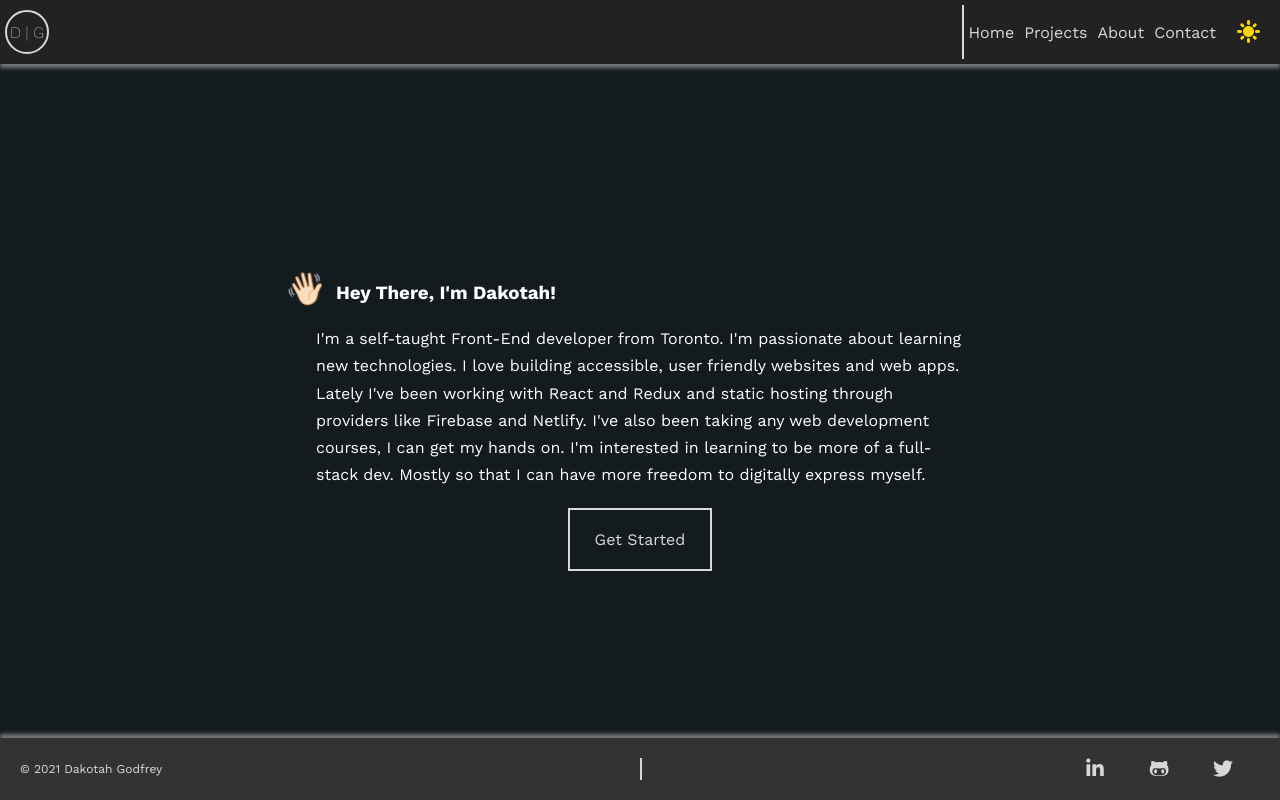
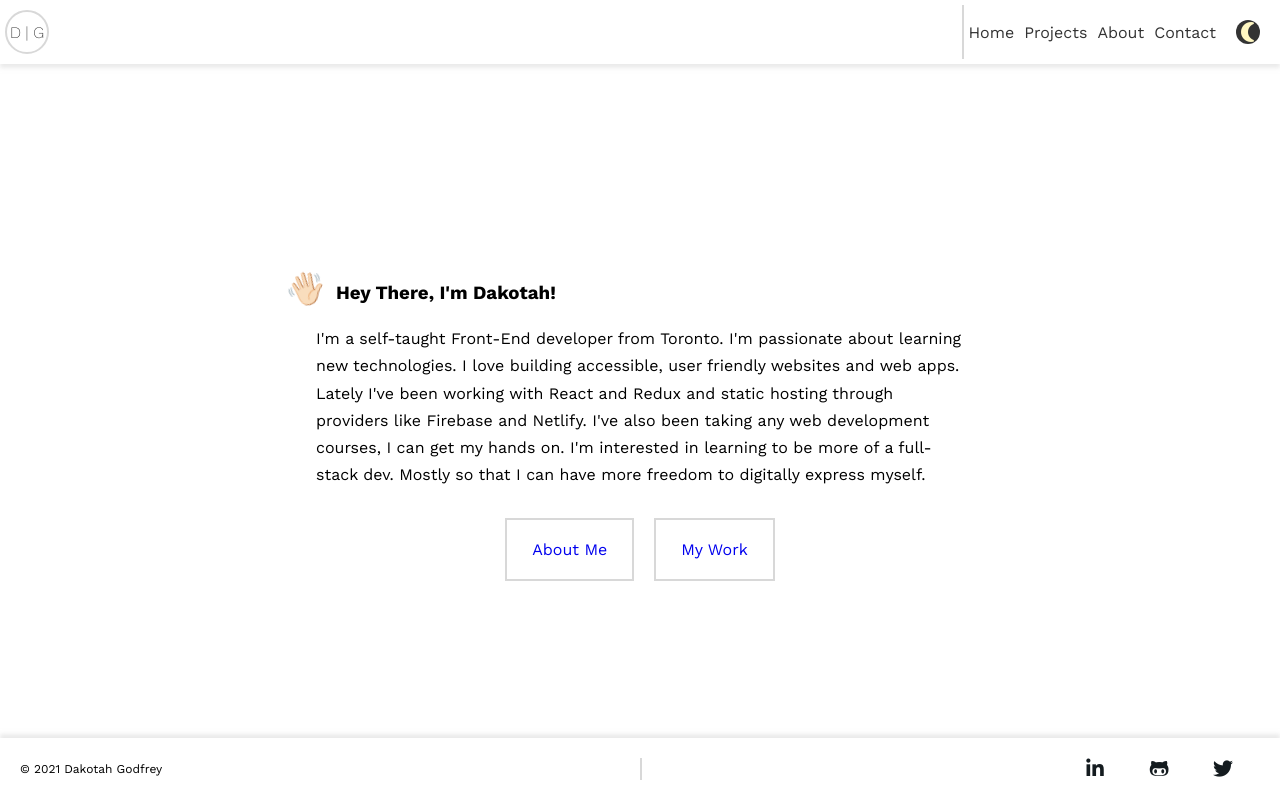
Before and after one commit to DakotahGodfrey/profile_site, a React (Create React App) app: page / in a window 1280 px wide. Built offline with nearby package versions, Linux system fonts and the light colour scheme.

Commit message:
small style changes

```diff
--- a/package.json
+++ b/package.json
@@ -1,5 +1,6 @@
 {
   "name": "dakotahgodfrey.github.io",
+  "homepage": "https://dakotahgodfrey.github.io/",
   "version": "0.1.0",
   "private": true,
   "dependencies": {
@@ -7,6 +8,7 @@
     "@testing-library/jest-dom": "^4.2.4",
     "@testing-library/react": "^9.3.2",
     "@testing-library/user-event": "^7.1.2",
+    "gh-pages": "^3.1.0",
     "node-sass": "^5.0.0",
     "react": "^17.0.2",
     "react-dom": "^17.0.2",
@@ -17,6 +19,8 @@
   "scripts": {
     "start": "react-scripts start",
     "build": "react-scripts build",
+    "predeploy": "yarn build",
+    "deploy": "gh-pages -d build",
     "test": "react-scripts test",
     "eject": "react-scripts eject"
   },
--- a/src/App.jsx
+++ b/src/App.jsx
@@ -1,5 +1,10 @@
 import React from "react";
-import { BrowserRouter as Router, Switch, Route } from "react-router-dom";
+import {
+  BrowserRouter as Router,
+  HashRouter,
+  Switch,
+  Route,
+} from "react-router-dom";
 import Navbar from "./components/layout/navbar/Navbar";
 import Home from "./components/pages/home/Home";
 import About from "./components/pages/about/About";
@@ -10,14 +15,14 @@ import Footer from "./components/layout/footer/Footer";
 const App = () => {
   return (
     <div className="App">
-      <Router>
+      <HashRouter>
         <Switch>
           <Route exact path="/" component={Home} />
           <Route exact path="/about" component={About} />
           <Route exact path="/contact" component={Contact} />
           <Route exact path="/projects" component={Projects} />
         </Switch>
-      </Router>
+      </HashRouter>
     </div>
   );
 };
--- a/src/assets/scss/_about.scss
+++ b/src/assets/scss/_about.scss
@@ -7,7 +7,7 @@
     background-color: $text-dark-color;
     color: #fff;
     .bio {
-      font-weight: 600;
+      // font-weight: 600;
     }
     .about-section {
       a {
--- a/src/assets/scss/_home.scss
+++ b/src/assets/scss/_home.scss
@@ -3,7 +3,7 @@
   margin-bottom: 1rem;
   font-size: 1.6rem;
   max-width: 768px;
-  margin: 0 auto;
+  margin: 0 auto 2rem auto;
   padding: 0 3rem;
   &-lead {
     padding: 5rem 0 1rem;
@@ -55,3 +55,11 @@
   align-self: center;
   // margin: 2rem 0;
 }
+.call-to-action-links {
+  display: flex;
+  align-items: center;
+  justify-content: center;
+  a {
+    margin: 1rem;
+  }
+}
--- a/src/assets/scss/_navbar.scss
+++ b/src/assets/scss/_navbar.scss
@@ -9,6 +9,13 @@ nav {
     color: $site-medium-light-color;
     a {
       color: $site-medium-light-color;
+      &:hover {
+        color: $site-light-color;
+        transform: scale(1.1);
+      }
+      &:focus {
+        @extend:hover;
+      }
     }
   }
   ul {
@@ -21,7 +28,7 @@ nav {
       font-size: 1.6rem;
       a {
         display: block;
-        color: $tex-light-grey-color;
+        color: $text-medium-dark-color;
         transition: all 0.4s ease-out;
         &:hover {
           color: $text-dark-color;
--- a/src/assets/scss/index.scss
+++ b/src/assets/scss/index.scss
@@ -7,3 +7,7 @@
 @import "./about";
 
 @import "./mediaQuery";
+
+main {
+  transition: color 0.5s ease-out, background-color 0.5s ease-out;
+}
--- a/src/components/pages/home/Home.jsx
+++ b/src/components/pages/home/Home.jsx
@@ -28,9 +28,14 @@ const Home = () => {
             express myself.
           </p>
         </article>
-        <Link className="cta-link" to="/projects">
-          Get Started
-        </Link>
+        <div className="call-to-action-links">
+          <Link className="cta-link" to="/about">
+            About Me
+          </Link>
+          <Link className="cta-link" to="/projects">
+            My Work
+          </Link>
+        </div>
       </section>
       <Footer />
     </main>
--- a/src/components/pages/pagesSlice.js
+++ b/src/components/pages/pagesSlice.js
@@ -3,7 +3,7 @@ import { createSlice } from "@reduxjs/toolkit";
 const pagesSlice = createSlice({
   name: "pages",
   initialState: {
-    darkMode: true,
+    darkMode: false,
   },
   reducers: {
     setDarkMode: (state) => {
```
Also changed, not shown: 8 other files (tests, documents, lock files or other folders).
